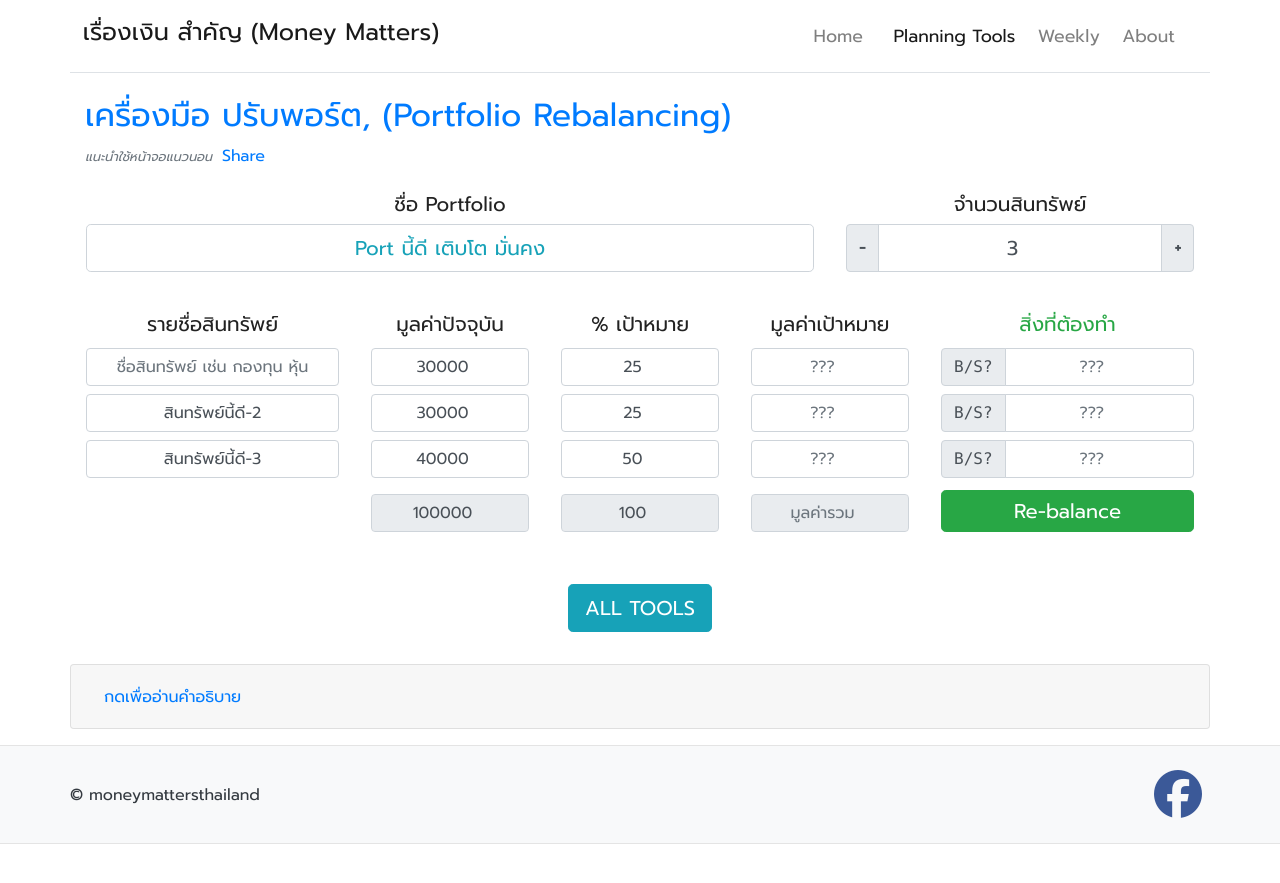
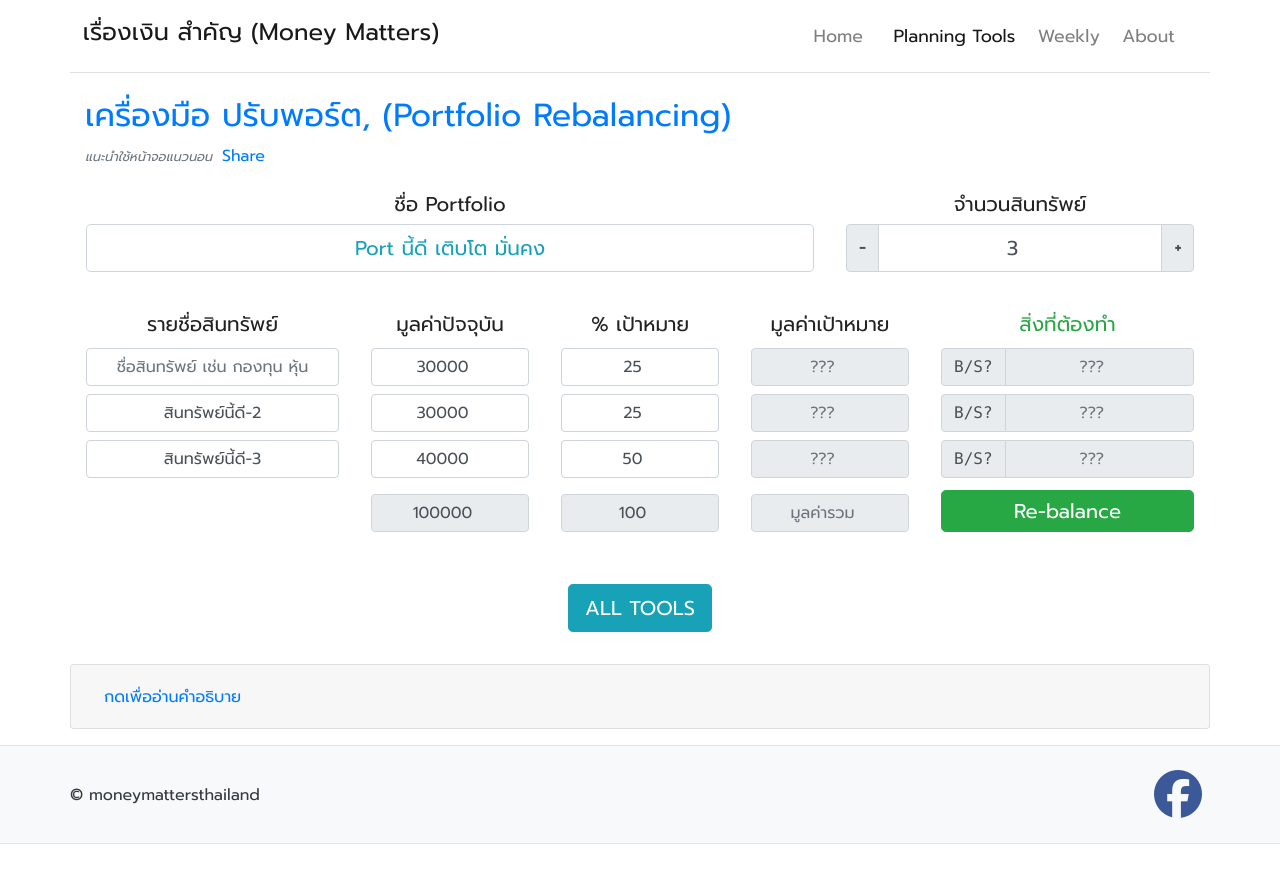
Before and after one commit to moneysart/moneysart.github.io, a Jekyll site: the page built from tools/rebalance/index.html, in a window 1280 px wide. Shown: the top 883 px of the page. Built offline with Jekyll 4.4.1, drawn with Linux system fonts in a browser that asks for light colours; nearby versions of some CDN libraries.

Commit message:
update background of non-user input fields

```diff
--- a/tools/rebalance/index.html
+++ b/tools/rebalance/index.html
@@ -117,11 +117,11 @@ date: 2021-06-01
             <div class="card border-0 text-center mb_2 tVal__list">
                 <h5 class="text-black">มูลค่าเป้าหมาย</h5>
                 <input id="tVal-1" class="form-control text-center my-1 tVal__item" type="number" min=0
-                    placeholder="???" readonly style="background-color: white;">
+                    placeholder="???" readonly>
                 <input id="tVal-2" class="form-control text-center my-1 tVal__item" type="number" min=0
-                    placeholder="???" readonly style="background-color: white;">
+                    placeholder="???" readonly>
                 <input id="tVal-3" class="form-control text-center my-1 tVal__item" type="number" min=0
-                    placeholder="???" readonly style="background-color: white;">
+                    placeholder="???" readonly>
             </div>
             <div class="card border-0 text-center my-2">
                 <input id="tVal-sum" class="form-control text-center my-1" type="number"
@@ -136,19 +136,19 @@ date: 2021-06-01
                     <div class="input-group-prepend" id="order-1">
                         <code class="input-group-text">B/S?</code>
                     </div>
-                    <input type="number" class="form-control text-center" id="actVal-1" placeholder="???" readonly style="background-color: white;">
+                    <input type="number" class="form-control text-center" id="actVal-1" placeholder="???" readonly>
                 </div>
                 <div id="act-2" class="input-group my-1 act-2">
                     <div class="input-group-prepend" id="order-2">
                         <code class="input-group-text">B/S?</code>
                     </div>
-                    <input type="number" class="form-control text-center" id="actVal-2" placeholder="???" readonly style="background-color: white;">
+                    <input type="number" class="form-control text-center" id="actVal-2" placeholder="???" readonly>
                 </div>
                 <div id="act-3" class="input-group my-1">
                     <div class="input-group-prepend" id="order-3">
                         <code class="input-group-text">B/S?</code>
                     </div>
-                    <input type="number" class="form-control text-center" id="actVal-3" placeholder="???" readonly style="background-color: white;">
+                    <input type="number" class="form-control text-center" id="actVal-3" placeholder="???" readonly>
                 </div>
             </div>
             <div class="card border-0 text-center my-2" id="allocate">
--- a/tools/rebalance/support.js
+++ b/tools/rebalance/support.js
@@ -109,14 +109,14 @@ let UIController = (function () {
                     `
                 <input id="tVal-%id%" class="form-control text-center my-1 tVal__item"
                 type="number" min=0 placeholder="???"
-                readonly style="background-color: white;">
+                readonly>
                 `,
                     `
                 <div id="act-%id%" class="input-group my-1">
                     <div class="input-group-prepend" id="order-%id%">
                         <code class="input-group-text">B/S?</code>
                     </div>
-                    <input type="number" class="form-control text-center" id="actVal-%id%" placeholder="???" readonly style="background-color: white;">
+                    <input type="number" class="form-control text-center" id="actVal-%id%" placeholder="???" readonly>
                 </div>
                 `,
                 ]
```
